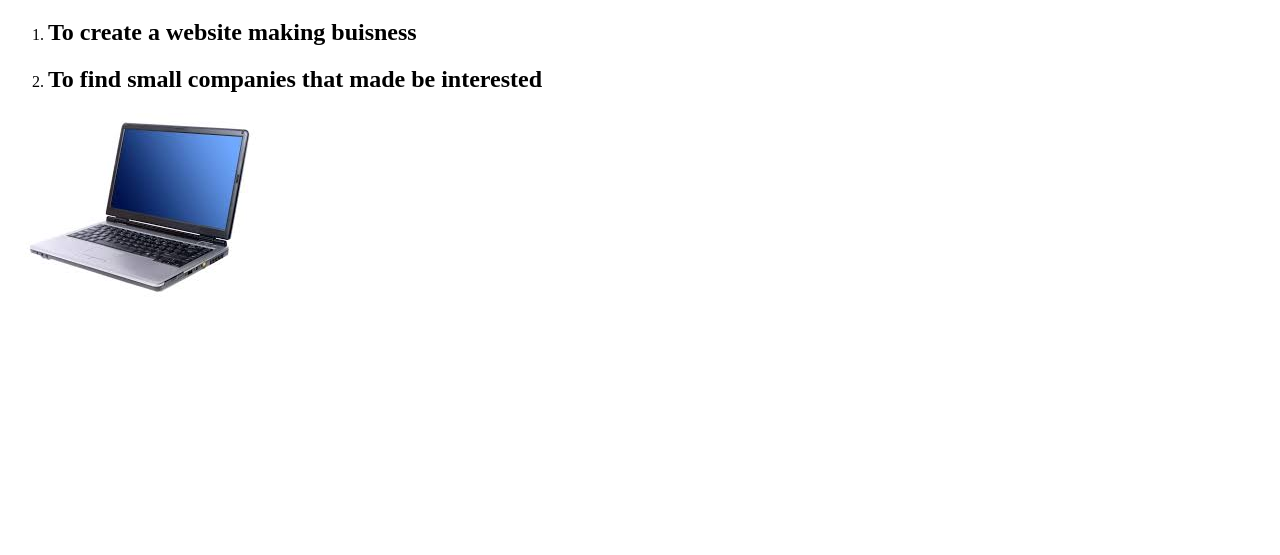
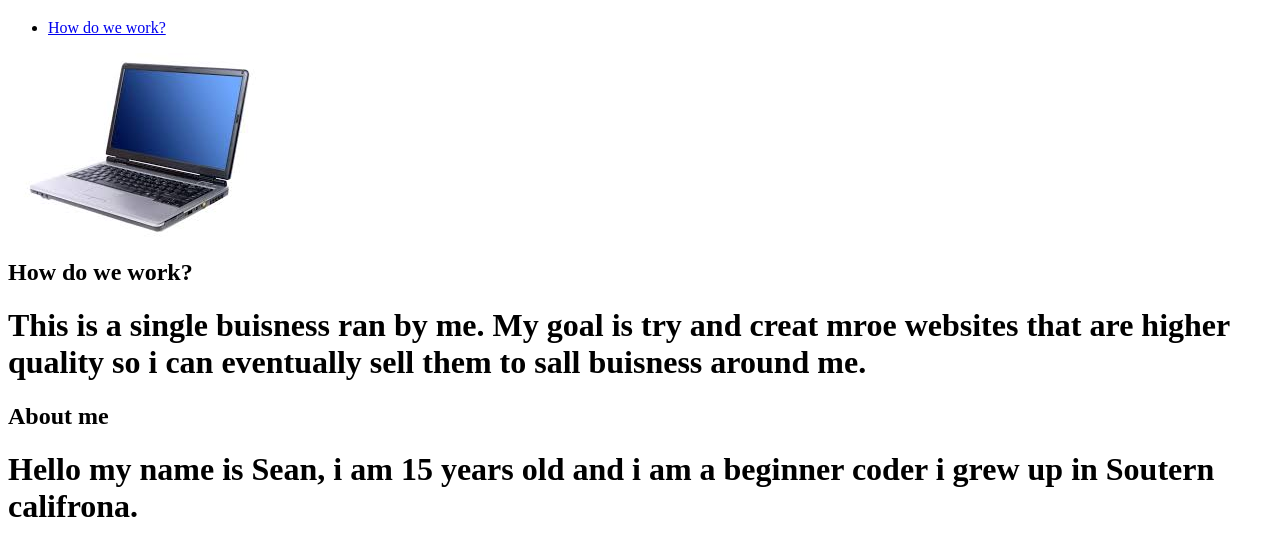
Before and after one commit to K0han1/Folder, a plain HTML site: page index.html in a window 1280 px wide. Shown: the part 87-642 px from the top of the page. Drawn offline with Linux system fonts and the light colour scheme.

Commit message:
Add files via upload

```diff
--- a/index.html
+++ b/index.html
@@ -2,9 +2,16 @@
   <a href="./index.html">Welcome</a>
     <a href="./contacts.html">Contacts</a>
   <h1>Welcome To Kohan's MarketPlace </h1>
-  <ol>
-    <li> <h2>To create a website making buisness</h2></li>
-    <li><h2>To find small companies that made be interested</h2></li>
-  </ol>
+   <ul>
+      <li><a href="#How Do We Work">How do we work?</a></li></ul>
+
+
   <img src="Computer.jpeg">
+  <h2>How do we work?</h2>
+  <div id="How Do We Work?">
+  <h1>This is a single buisness ran by me. My goal is try and creat mroe websites that are higher quality so i can eventually sell them to sall buisness around me.</h1></div>
+  <h2>About me</h2>
+  <h1>Hello my name is Sean, i am 15 years old and i am a beginner coder i grew up in Soutern califrona.</h1>
+
+
 </html>
```
